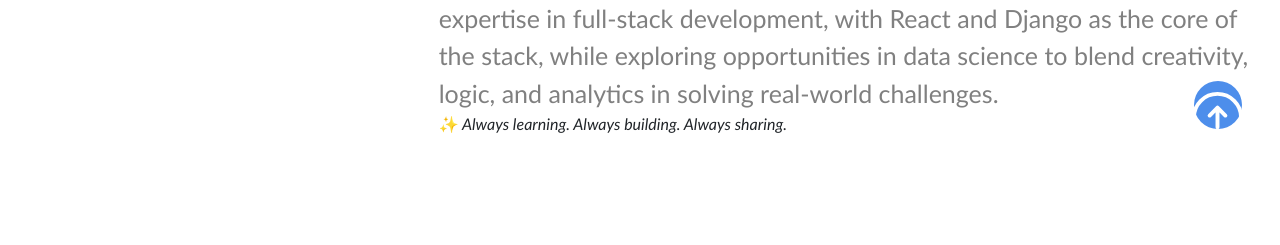
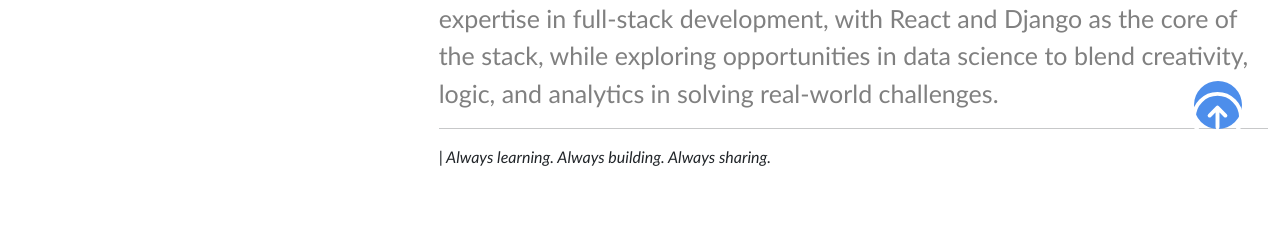
Before and after one commit to JolisNzamb21st/My-portifolio, a plain HTML site: page index.html in a window 1280 px wide. Shown: the part 647-892 px from the top of the page. Drawn offline with nearby package versions, Linux system fonts and the light colour scheme.

Commit message:
Update footer message format in index.html

```diff
--- a/index.html
+++ b/index.html
@@ -197,7 +197,8 @@
 
               I’m currently expanding my expertise in full-stack development, with React and Django as the core of the stack, while exploring opportunities in data science to blend creativity, logic, and analytics in solving real-world challenges.
             </p>
-            ✨<em> Always learning. Always building. Always sharing.</em>
+            <hr>
+            <em>| Always learning. Always building. Always sharing.</em>
 
           </div>
 
```
